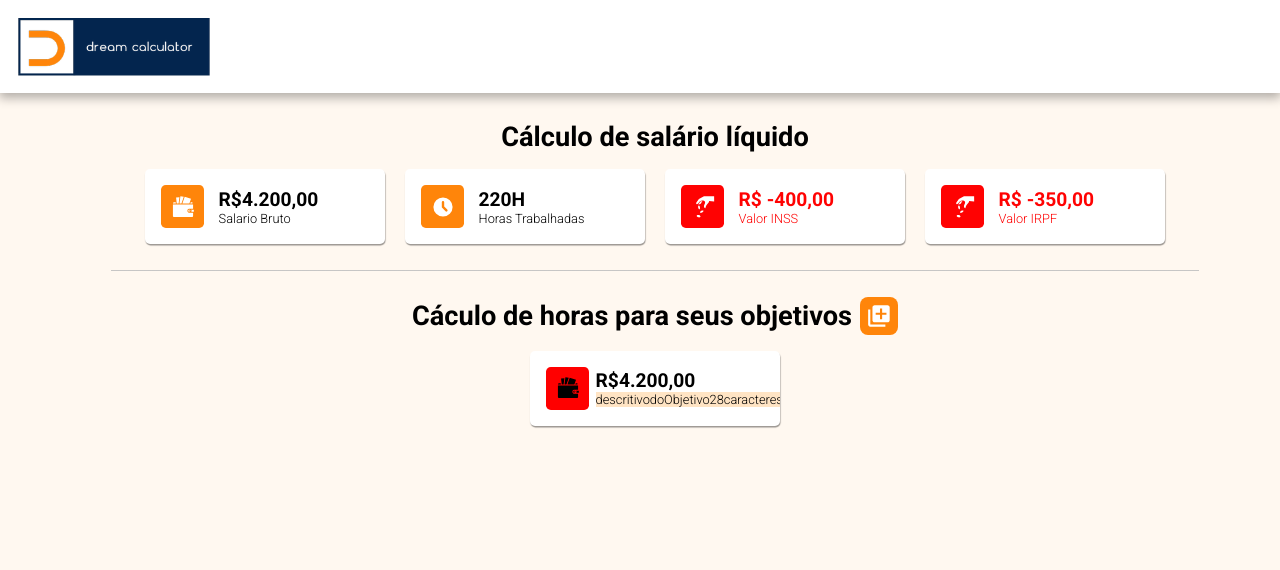
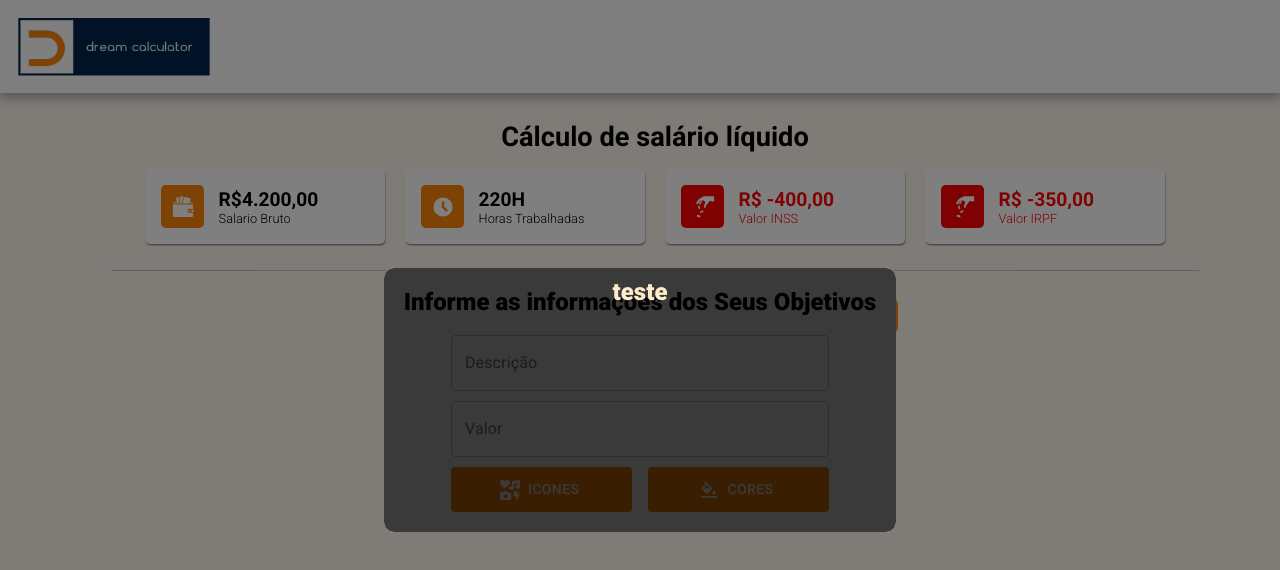
Before and after one commit to engmarcus/CalculatorWork, a React (Vite) app: page / in a window 1280 px wide. Both pictures are taken after a click on the button 879 px from the left and 315 px from the top of the page. Shown: the top 570 px of the page. Built offline with nearby package versions, Linux system fonts and the light colour scheme.

Commit message:
create modal add Objetive

```diff
--- a/src/Pages/page/page.css
+++ b/src/Pages/page/page.css
@@ -119,7 +119,7 @@
   align-items: center;
   justify-items: center;
   width:100%;
-  grid-template-columns: repeat(auto-fit, minmax(200px, 1fr));
+  grid-template-columns: repeat(auto-fit, minmax(240px, 1fr));
   gap: 1em;
 }
 
@@ -154,12 +154,88 @@
 .cardObj .inforCard div:last-child{
   font-size: 0.8em;
   font-weight: 300;
-  background-color: bisque;
   width: 100%;
   overflow: hidden;
 
 }
 
+
+.modalCadastro{
+  display: flex;
+  justify-content: center;
+  align-items: center;
+  width: 100%;
+  height: 100%;
+}
+.modalCadastro .cards{
+  display: flex;
+  flex-direction: column;
+  align-items: center;
+  overflow: hidden;
+  position: relative;
+  gap: 0.8em;
+  font-weight: 800;
+  font-size: 1.5em;
+  background-color: var(--default);
+  padding: 20px;
+  border-radius: 10px;
+  min-width: 300px;
+  min-height: 250px;
+}
+.cards .formCard{
+  display: flex;
+  flex-direction: column;
+  align-items: center;
+  width: 100%;
+  font-weight: 300;
+  font-size: 0.8em;
+}
+.formCard .inputsCards{
+  width: 80%;
+  margin-bottom: 10px;
+}
+
+.formCard .options{
+  display: flex;
+  justify-content: flex-start;
+  gap: 0.8em;
+  width: 80%;
+}
+
+.options .btnInput{
+  flex: 1;
+  color: var(--default);
+  background-color: rgba(255, 132, 10, 0.993);
+  display: flex;
+  padding: 10px;
+}
+
+.options .btnInput:hover{
+  color: rgba(0, 0, 0, 0.534);
+  background-color: rgba(255, 132, 10, 0.637);
+}
+
+
+.cards .option{
+  display: flex;
+  justify-content: center;
+  position: absolute;
+  background-color: rgba(0, 0, 0, 0.774);
+  color: blanchedalmond;
+  width: 100%;
+  border-radius: 8px;
+  top:0px;
+  padding: 10px;
+  height: 100%;
+  z-index: 1;
+  transform: translateY(-100%);
+  transition: all 0.8s;
+
+}
+.cards  .optActive{
+  transform: translateY(0%);
+}
+
 h1 {
   font-size: 1.7em;
 }
--- a/src/Pages/page/page.tsx
+++ b/src/Pages/page/page.tsx
@@ -2,18 +2,111 @@
 import './page.css'
 /*****/
 /** icones */
-import { FaRegEdit,FaTrashAlt } from "react-icons/fa";
+import { FaRegEdit,FaTrashAlt,FaIcons } from "react-icons/fa";
 import { GiWallet,GiPayMoney } from "react-icons/gi";
 import { HiClock } from "react-icons/hi";
 import { MdLibraryAdd } from "react-icons/md";
+import {AiOutlineBgColors} from "react-icons/ai"
 import { TbRowInsertBottom } from "react-icons/tb";
 import { AiFillCaretRight,AiOutlineFieldTime } from "react-icons/ai";
-import { Icon, IconButton } from '@mui/material';
+
+
+/** Bibliotecas */
+import { Button, Icon, IconButton, Input, InputAdornment, InputLabel, TextField } from '@mui/material';
+import { useEffect, useState } from 'react';
+import Modal from '@mui/material/Modal';
+
+/** Tipagens */
+type objetive ={
+  description:string,
+  value:string,
+  icon:string,
+  color_icon:string,
+  color_icon_border:string,
+  color_card:string,
+}
 
 function Page(){
+  const [objetive,setObjetive] = useState<objetive[]>(getObjetives())
+  const [open, setOpen] = useState(false);
+  const handleOpen = () => setOpen(true);
+  const handleClose = () => setOpen(false);
+
+
+
+  function addObjetive(){
+    console.log('entrei')
+    handleOpen()
+  }
+
+  function getObjetives(){
+    let temp = localStorage.getItem("objetive");
+    if(temp==null){
+      return [
+        {
+          description:'Exemplo',
+          value:'R$ 350,00',
+          icon:'GiPayMoney',
+          color_icon_border:'rgba(255, 133, 10, 1)',
+          color_icon:'#fff',
+          color_card:'#fff',
+        }
+      ]
+
+    }else{
+      return JSON.parse(temp)
+    }
+
+  }
+ useEffect(()=>{
+  console.log(objetive)
+ })
+
 
   return(
     <div className='areaCards'>
+      <Modal
+        open={open}
+        onClose={handleClose}
+
+      >
+        <div className='modalCadastro'>
+          <div className='cards'>
+            Informe as informações dos Seus Objetivos
+            <div className='formCard'>
+              <TextField
+                variant='outlined'
+                className='inputsCards'
+                label='Descrição'
+                placeholder='Exemplo de Objetivo'
+
+              />
+              <TextField
+                variant='outlined'
+                className='inputsCards'
+                label='Valor'
+                placeholder='R$ 3.500,00'
+              />
+              <div className='options'>
+                <Button className='btnInput'
+                 startIcon={<FaIcons />}
+                 variant='text'
+                >Icones</Button>
+
+                <Button className='btnInput'
+                startIcon={<AiOutlineBgColors />}
+                variant='text'
+                >Cores</Button>
+              </div>
+
+
+            </div>
+            <div className='option optActive'>
+              teste
+            </div>
+          </div>
+        </div>
+      </Modal>
       <div className='content'>
         <h1>Cálculo de salário líquido</h1>
         <div className='cardsSession'>
@@ -64,7 +157,7 @@ function Page(){
       <div className='lineH' />
         <h1 className='alingTitle'>
           Cáculo de horas para seus objetivos
-        <IconButton className='icon'><MdLibraryAdd/></IconButton>
+          <IconButton className='icon' onClick={()=>addObjetive()} ><MdLibraryAdd/></IconButton>
         </h1>
         <div className='objetive'>
           <div className='grid'>
```
Lines whose indentation alone changed are shown as unchanged.
